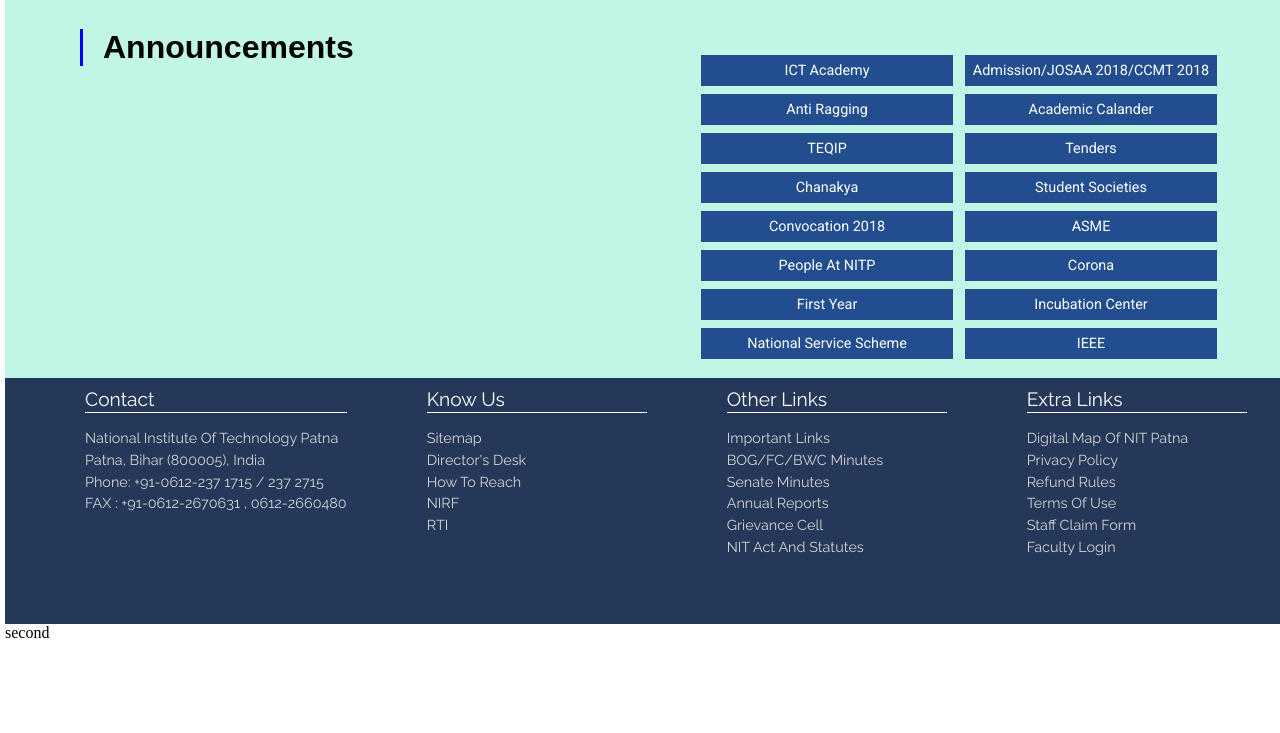
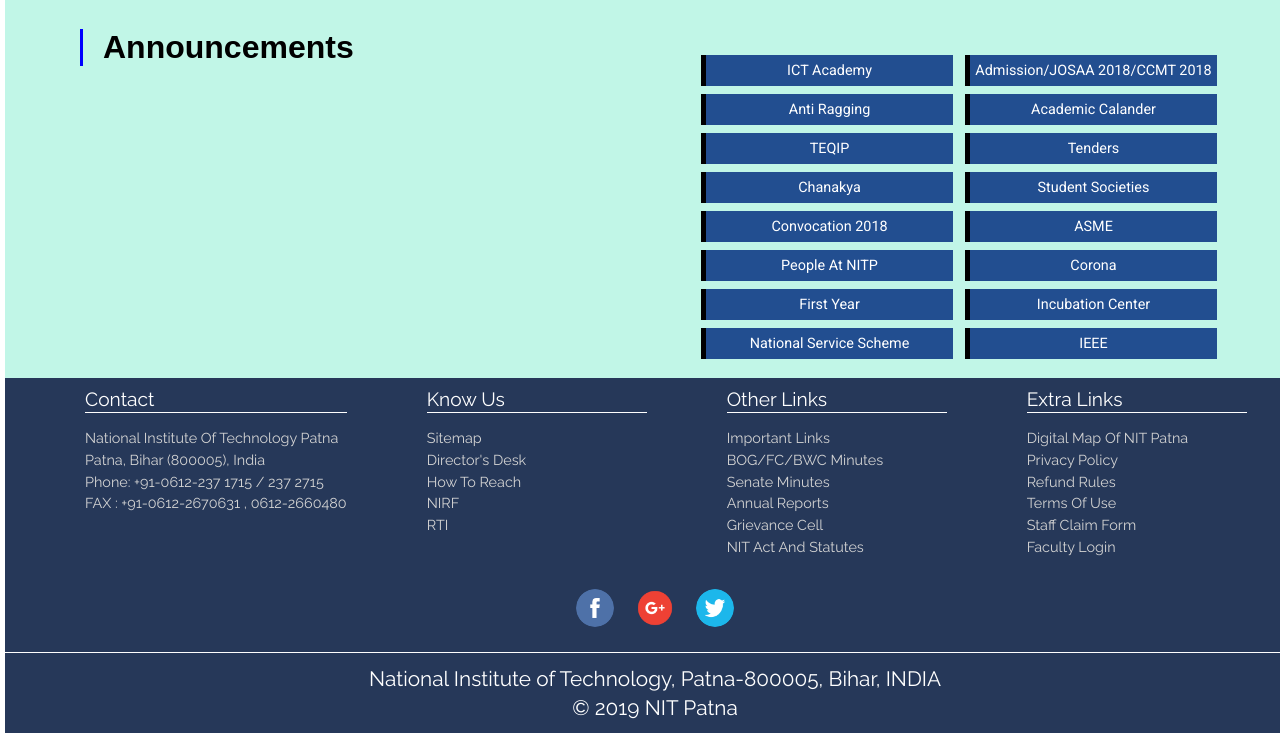
Before and after one commit to manishkr1101/nitp_, a plain HTML site: page index.html in a window 1280 px wide. Shown: the part 897-1630 px from the top of the page. Before the commit the page ends 1539 px from the top, so only its background shows below. Drawn offline with Linux system fonts and the light colour scheme.

Commit message:
complete home page except announcement part

```diff
--- a/css/home.css
+++ b/css/home.css
@@ -102,8 +102,13 @@
     font-size: 0.9rem;
     color: white;
     font-weight: 500;
+    /* box-shadow: 5px 5px 3px 1px #c6b6b6; */
+    border-left: solid 5px black;
 }
 
+.misc-links .link:hover{
+	box-shadow: 5px 5px 3px 1px #c6b6b6;
+}
 
 
 .misc-links .links-row::after{
--- a/index.html
+++ b/index.html
@@ -230,7 +230,7 @@
 					<a class="link" href="#">tenders</a>
 				</div>
 				<div class="links-row">
-					<a class="link" href="#">chanakya</a>
+					<a class="link" href="http://exam.nitp.ac.in:9001/">chanakya</a>
 					<a class="link" href="#">student societies</a>
 				</div>
 				<div class="links-row">
@@ -302,14 +302,19 @@
 	</footer>
 
 	<footer class="soc-med-links">
-
+		<a href="http://www.facebook.com/nitpatnaofficial"><img class="fb" src="images/fb.png"></a>
+		<a href="https://plus.google.com/communities/101561880444961186830"><img class="fb" src="images/gplus.png"></a>
+		<a href="#"><img class="fb" src="images/twitter.png"></a>
 	</footer>
 
+	<hr>
+
 	<footer class="copyright">
-
+		<p>National Institute of Technology, Patna-800005, Bihar, INDIA</p>
+		<p>&copy; 2019 NIT Patna</p>
 	</footer>
 
-	<a href="second.html">second</a>
+	<!-- <a href="second.html">second</a> -->
 
 </body>
 <script type="text/javascript" src="scripts/home.js"></script>
```
Also changed, not shown: images/fb.png (added), images/gplus.png (added), images/twitter.png (added).
